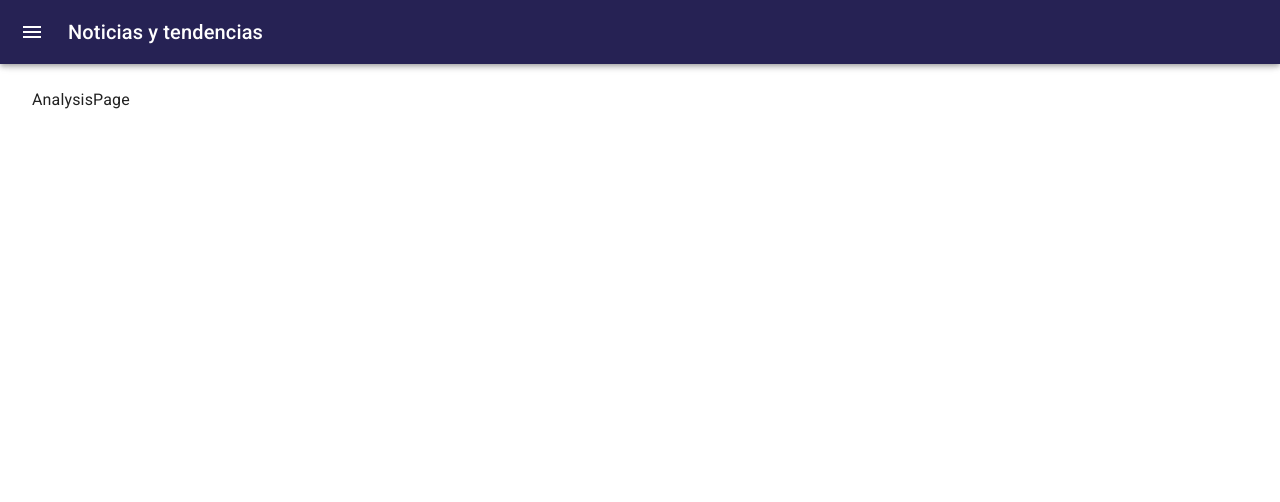
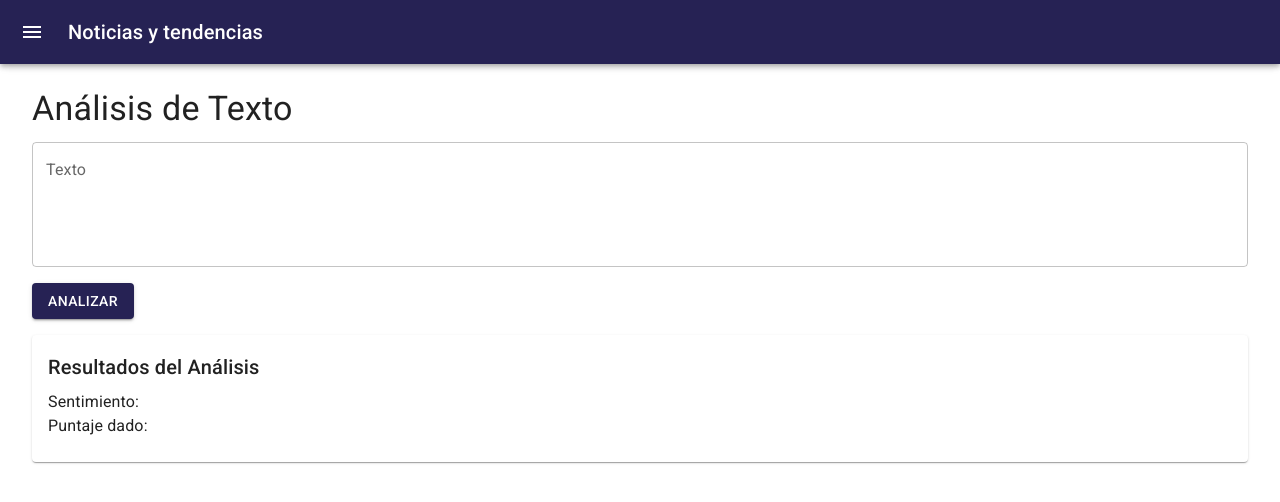
Before and after one commit to RicardoSolorzano0/newAndTrendSystemFront, a React (Vite) app: page /analysis in a window 1280 px wide. Shown: the top 502 px of the page. Built offline with nearby package versions, Linux system fonts and the light colour scheme; sample sign-in values are in the browser's storage.

Commit message:
agregando el modulo de analisis de texto

```diff
--- a/src/NewsAndTrendApp/pages/AnalysisPage.jsx
+++ b/src/NewsAndTrendApp/pages/AnalysisPage.jsx
@@ -1,9 +1,74 @@
 import { useLocation } from "react-router";
 import { Nav } from "../../ui/components/Navigation/Nav";
+import {
+  Button,
+  Card,
+  CardContent,
+  TextField,
+  Typography,
+} from "@mui/material";
+import { useForm } from "react-hook-form";
+import { analysisStore } from "../../store/analysis/analysisStore";
+import { analyzeSentiment } from "../../store/analysis/analysis";
+import { useUserHook } from "../hooks/useUserHook";
 
 export const AnalysisPage = () => {
+  const { user } = useUserHook();
+  const { id } = user;
+
+  const { analysis, setAnalysis } = analysisStore();
+
   const location = useLocation();
   localStorage.setItem("location", location.pathname);
 
-  return <Nav>AnalysisPage</Nav>;
+  const {
+    register,
+    handleSubmit,
+    formState: { errors },
+  } = useForm();
+
+  const onSubmit = async (form) => {
+    const { headlines } = form;
+    const { results, sentiment } = await analyzeSentiment(headlines, id);
+    setAnalysis({ sentiment: results, score: sentiment });
+  };
+
+  return (
+    <Nav>
+      <Typography variant="h4" gutterBottom>
+        Análisis de Texto
+      </Typography>
+      <form onSubmit={handleSubmit(onSubmit)}>
+        <TextField
+          fullWidth
+          multiline
+          rows={4}
+          label="Texto"
+          type="text"
+          name="headlines"
+          placeholder="Ingrese el texto a analizar"
+          {...register("headlines", { required: "El texto es requerido" })}
+          error={!!errors.headlines}
+          helperText={errors.headlines?.message}
+          variant="outlined"
+          sx={{ mb: 2 }}
+        />
+        <Button variant="contained" type="submit" sx={{ mb: 2 }}>
+          Analizar
+        </Button>
+      </form>
+
+      {analysis && (
+        <Card>
+          <CardContent>
+            <Typography variant="h6" gutterBottom>
+              Resultados del Análisis
+            </Typography>
+            <Typography>Sentimiento: {analysis.sentiment}</Typography>
+            <Typography>Puntaje dado: {analysis.score}</Typography>
+          </CardContent>
+        </Card>
+      )}
+    </Nav>
+  );
 };
--- /dev/null
+++ b/src/store/analysis/analysis.js
@@ -0,0 +1,13 @@
+import axios from "axios";
+
+export const analyzeSentiment = async (headlines, user, topic = "Análisis de Texto") => {
+    try {
+        const { data } = await axios.post(`http://localhost:5000/analyze`, { headlines, user, topic });
+        return data
+    } catch (error) {
+        const { response } = error;
+        const { data } = response;
+        const { message } = data;
+        return { err: message }
+    }
+};
--- /dev/null
+++ b/src/store/analysis/analysisStore.js
@@ -0,0 +1,6 @@
+import { create } from 'zustand'
+
+export const analysisStore = create((set) => ({
+    analysis: [],
+    setAnalysis: (analysis) => set({ analysis }),
+}))
```
